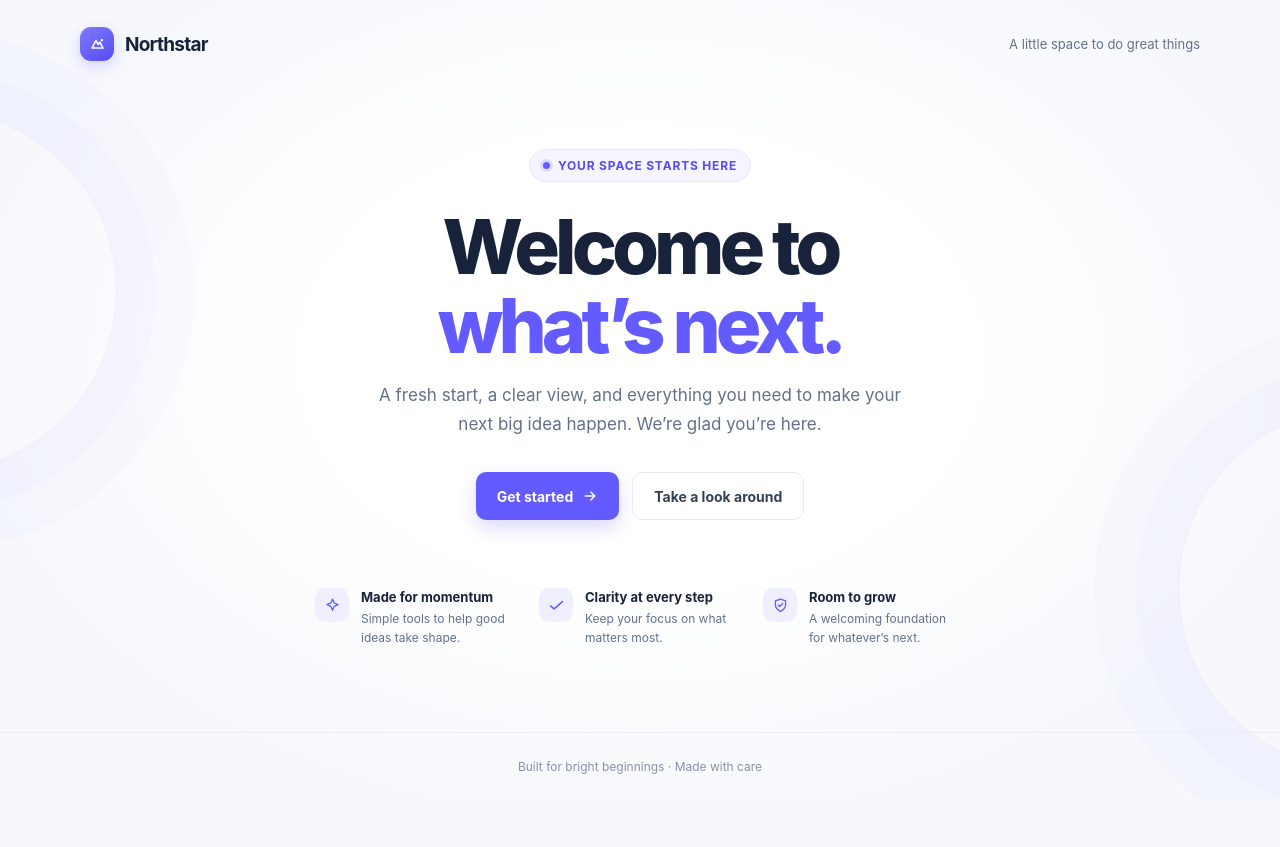
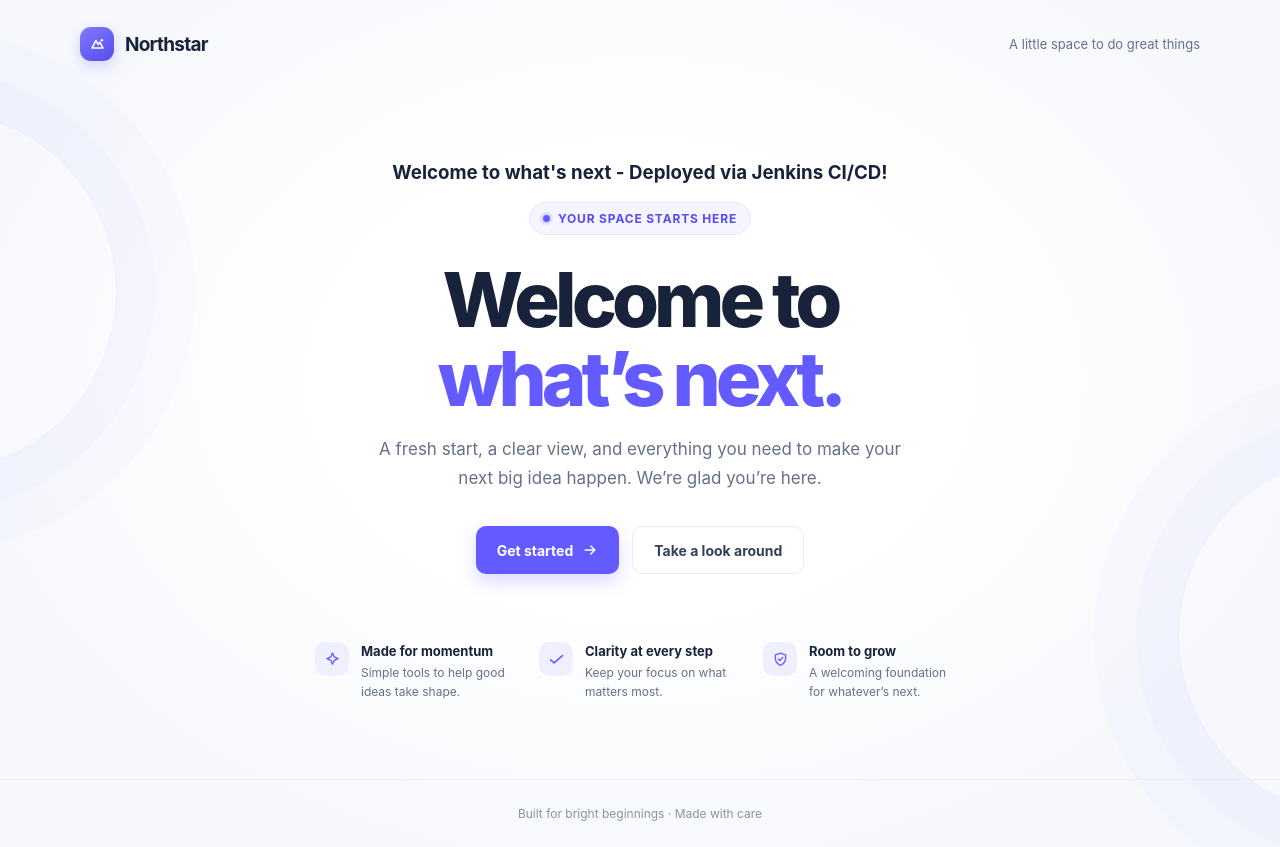
Before and after one commit to sokhit642-mit/hw2-cloud-pipeline, a plain HTML site: page index.html in a window 1280 px wide. Before the commit the page ends 800 px from the top, so only its background shows below. Drawn offline with Linux system fonts and the light colour scheme.

Commit message:
Update homepage headline

```diff
--- a/index.html
+++ b/index.html
@@ -108,6 +108,7 @@
       <span class="header-note">A little space to do great things</span>
     </header>
     <main>
+        <h3>Welcome to what's next - Deployed via Jenkins CI/CD!</h3>
       <section class="hero" aria-labelledby="welcome-title">
         <div class="eyebrow"><span></span> Your space starts here</div>
         <h1 id="welcome-title">Welcome to<br><em>what’s next.</em></h1>
```
